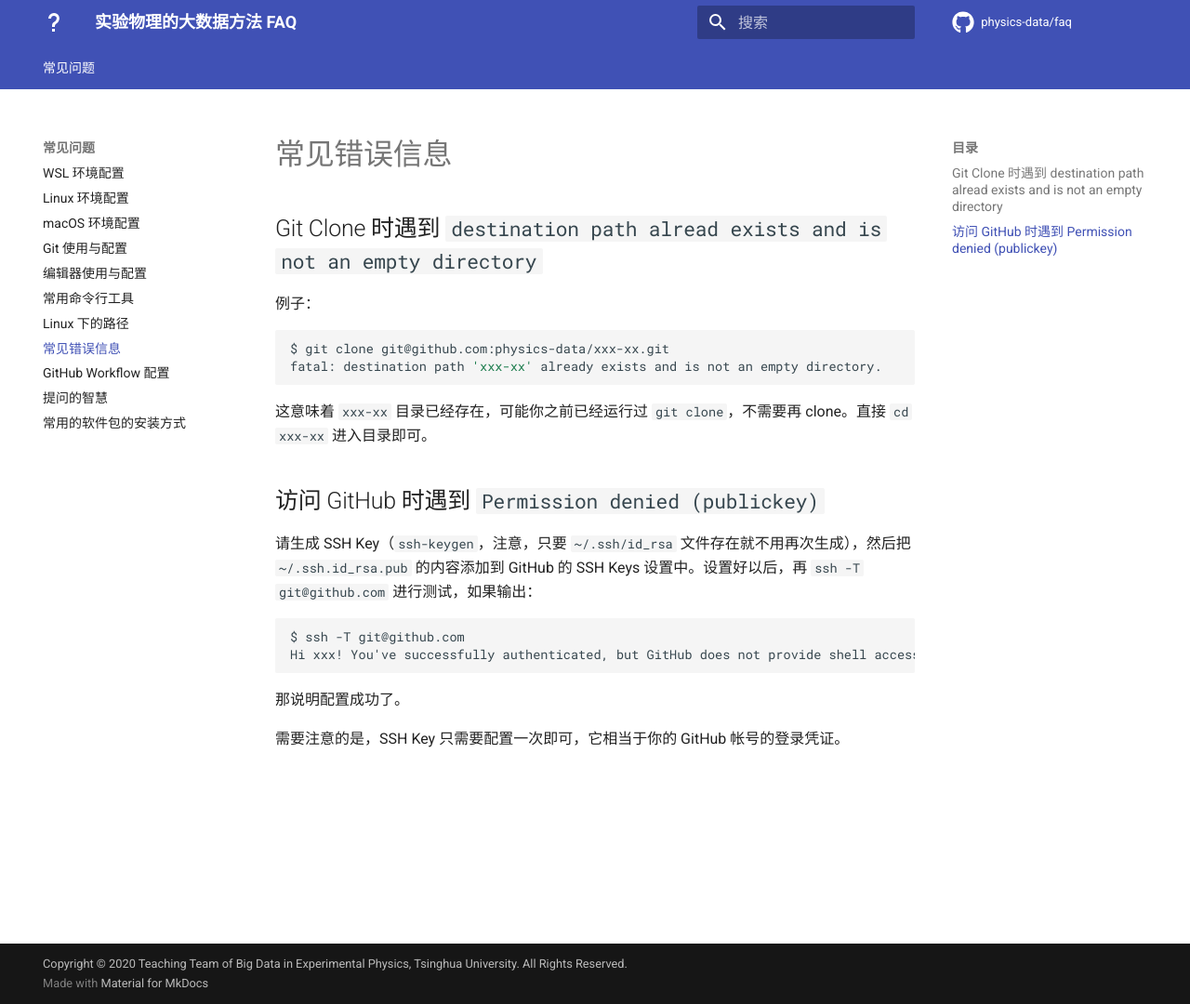
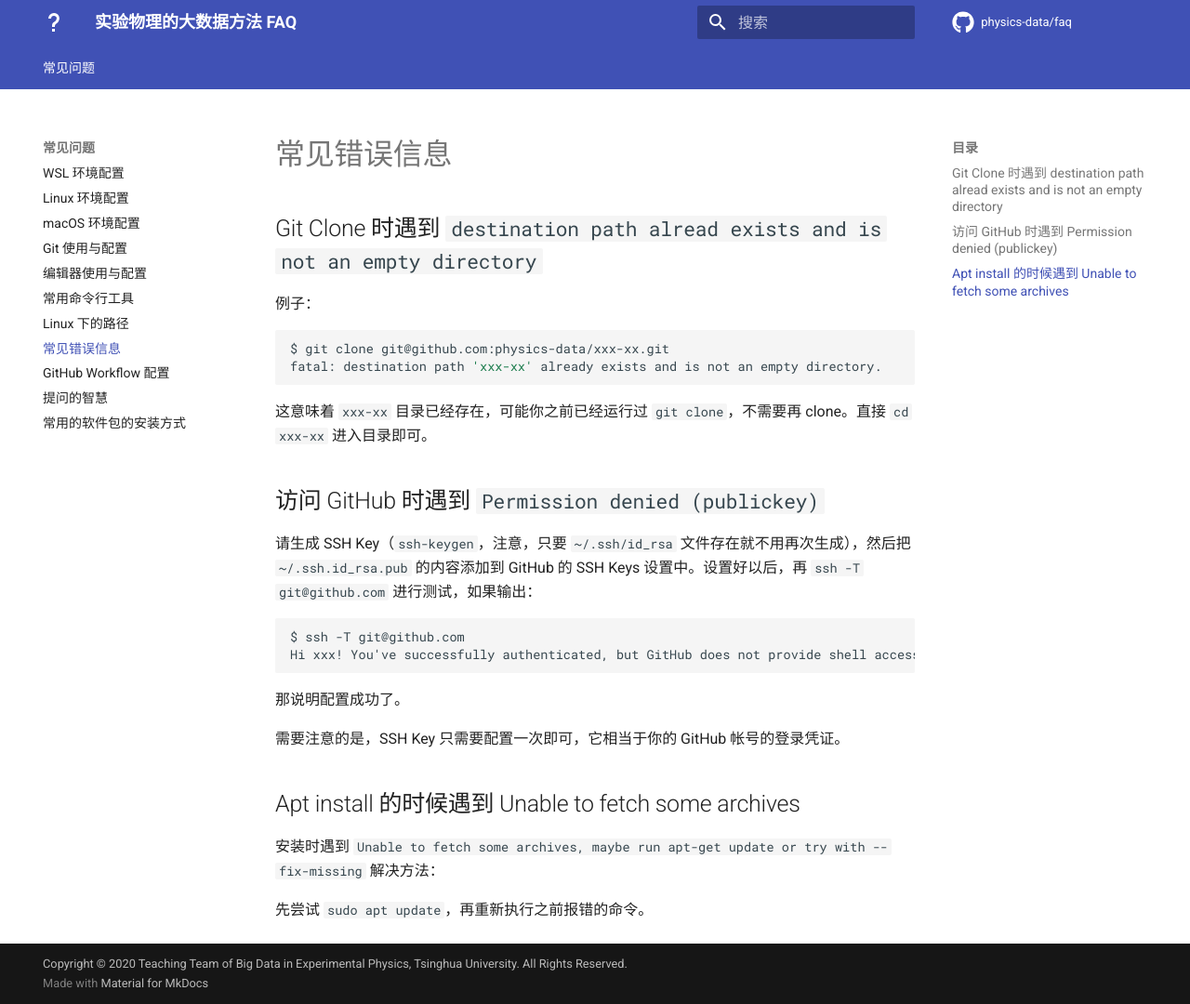
Before and after one commit to physics-data/faq, an MkDocs documentation site: the page built from docs/error.md, in a window 1280 px wide and 1080 px high. Shown: the whole window at 93% size. Built offline with MkDocs 1.6.1 and Material for MkDocs 9.7.7, drawn with Linux system fonts in a browser that asks for light colours; comment, search, counter and statistics services are not loaded.

Commit message:
Add help for apt update in error.md

```diff
--- a/docs/error.md
+++ b/docs/error.md
@@ -21,3 +21,9 @@ Hi xxx! You've successfully authenticated, but GitHub does not provide shell acc
 那说明配置成功了。
 
 需要注意的是，SSH Key 只需要配置一次即可，它相当于你的 GitHub 帐号的登录凭证。
+
+## Apt install 的时候遇到 Unable to fetch some archives
+
+安装时遇到 `Unable to fetch some archives, maybe run apt-get update or try with --fix-missing` 解决方法：
+
+先尝试 `sudo apt update`，再重新执行之前报错的命令。
```
